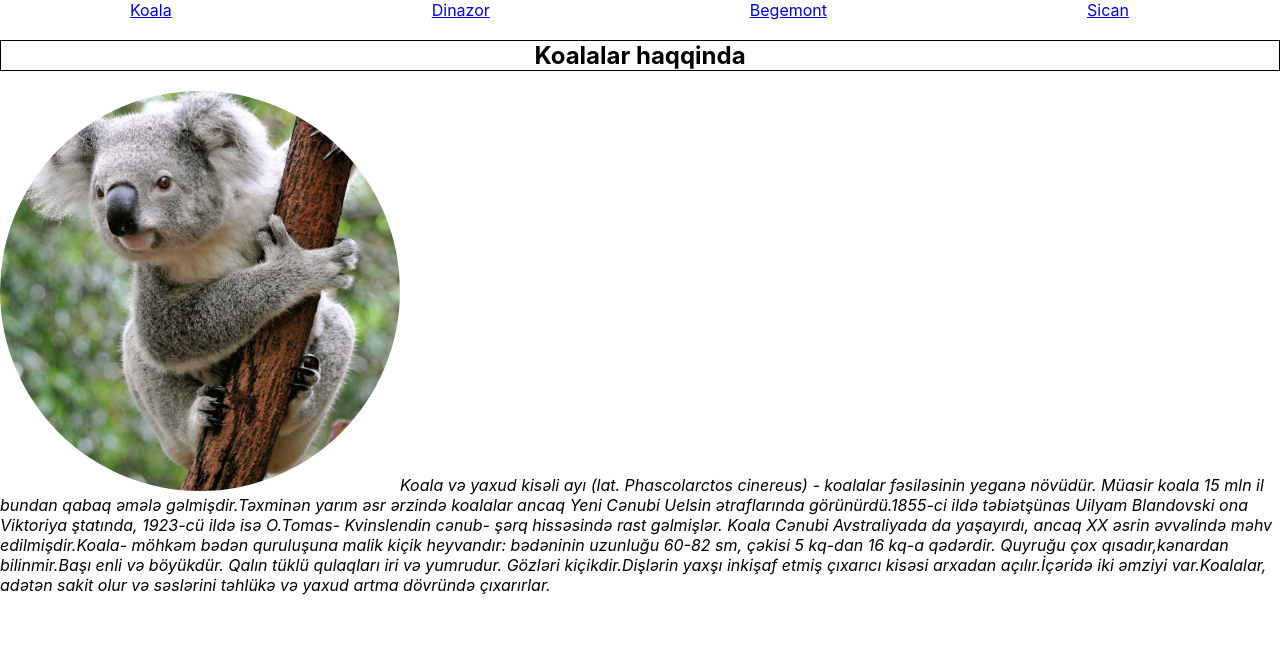
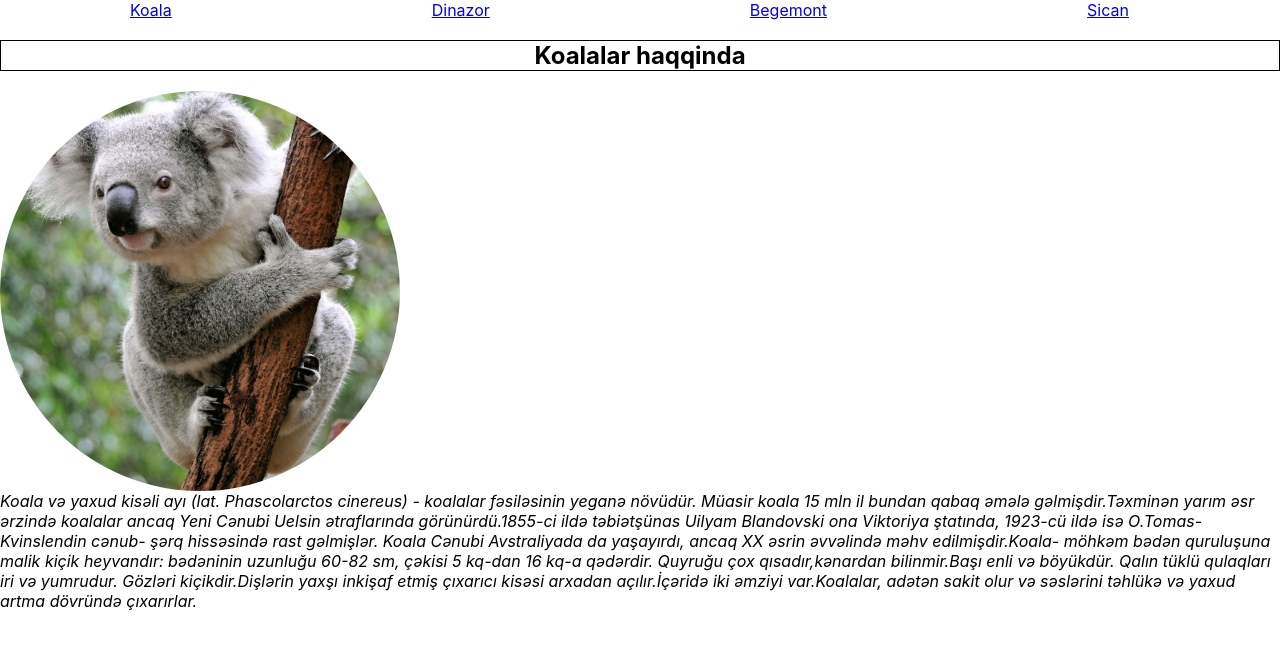
Before and after one commit to abbbsovaaa/React-first, a React (Create React App) app in the folder react/react task 1/: page / in a window 1280 px wide. Shown: the top 648 px of the page. Built offline with nearby package versions, Linux system fonts and the light colour scheme.

Commit message:
add change

```diff
--- a/react/react task 1/src/components/pages/Koala.jsx
+++ b/react/react task 1/src/components/pages/Koala.jsx
@@ -1,24 +1,33 @@
 const Koala = () => {
-return(
-     <>
-     < h2 style={{
-               display:"flex",
-               justifyContent:'space-around',
-               border:'1px solid'
+    return (
+        <>
+            < h2 style={{
+                display: "flex",
+                justifyContent: 'space-around',
+                border: '1px solid'
 
             }}>Koalalar haqqinda</h2>
             <div>
                 <img style={{
-                      objectFit:"cover",
-                    width:400,
-                    height:400,
-                    borderRadius:300
+                    display: "flex",
+                    flexDirection: "row",
+                    flexWrap: "nowrap",
+                    justifyContent: "flex-start",
+                    objectFit: "cover",
+                    width: 400,
+                    height: 400,
+                    borderRadius: 300
                 }}
-                src="/koala.png" alt="" /><i>Koala və yaxud kisəli ayı (lat. Phascolarctos cinereus) - koalalar fəsiləsinin yeganə növüdür. Müasir koala 15 mln il bundan qabaq əmələ gəlmişdir.Təxminən yarım əsr ərzində koalalar ancaq  Yeni Cənubi Uelsin ətraflarında görünürdü.1855-ci ildə təbiətşünas Uilyam  Blandovski ona Viktoriya ştatında, 1923-cü ildə isə O.Tomas- Kvinslendin cənub- şərq hissəsində rast gəlmişlər. Koala Cənubi Avstraliyada da yaşayırdı, ancaq XX əsrin əvvəlində məhv edilmişdir.Koala- möhkəm bədən quruluşuna malik kiçik heyvandır: bədəninin uzunluğu 60-82 sm, çəkisi 5 kq-dan  16 kq-a qədərdir. Quyruğu  çox qısadır,kənardan bilinmir.Başı enli və böyükdür. Qalın tüklü qulaqları iri və yumrudur. Gözləri kiçikdir.Dişlərin yaxşı inkişaf etmiş çıxarıcı kisəsi arxadan açılır.İçəridə iki əmziyi var.Koalalar, adətən sakit olur və səslərini təhlükə və yaxud artma dövründə çıxarırlar.</i>
+                    src="/koala.png" alt="" /><i style={{
+                        display: "flex",
+                        flexDirection: "row",
+                        flexWrap: "nowrap",
+                        justifyContent: "flex-end",
+                }}>Koala və yaxud kisəli ayı (lat. Phascolarctos cinereus) - koalalar fəsiləsinin yeganə növüdür. Müasir koala 15 mln il bundan qabaq əmələ gəlmişdir.Təxminən yarım əsr ərzində koalalar ancaq  Yeni Cənubi Uelsin ətraflarında görünürdü.1855-ci ildə təbiətşünas Uilyam  Blandovski ona Viktoriya ştatında, 1923-cü ildə isə O.Tomas- Kvinslendin cənub- şərq hissəsində rast gəlmişlər. Koala Cənubi Avstraliyada da yaşayırdı, ancaq XX əsrin əvvəlində məhv edilmişdir.Koala- möhkəm bədən quruluşuna malik kiçik heyvandır: bədəninin uzunluğu 60-82 sm, çəkisi 5 kq-dan  16 kq-a qədərdir. Quyruğu  çox qısadır,kənardan bilinmir.Başı enli və böyükdür. Qalın tüklü qulaqları iri və yumrudur. Gözləri kiçikdir.Dişlərin yaxşı inkişaf etmiş çıxarıcı kisəsi arxadan açılır.İçəridə iki əmziyi var.Koalalar, adətən sakit olur və səslərini təhlükə və yaxud artma dövründə çıxarırlar.</i>
 
             </div>
-            </>
+        </>
 
-)
+    )
 }
 export default Koala;
--- a/react/react task 1/src/components/pages/Sican.jsx
+++ b/react/react task 1/src/components/pages/Sican.jsx
@@ -1,7 +1,6 @@
 const Sican = () => {
     return (
         <>
-
             < h2 style={{
                 display: "flex",
                 justifyContent: 'space-around',
@@ -10,12 +9,19 @@ const Sican = () => {
             <div>
                 <img style={{
                     display: "flex",
-                    justifyContent: "left",
+                    flexDirection: "row",
+                    flexWrap: "nowrap",
+                    justifyContent: "flex-start",
                     objectFit: "cover",
                     width: 300,
                     height: 300,
                     borderRadius: 300
-                }} src="/sican.jpeg" alt="" /> <i>Siçan qidalanmaq üçüx xüsusi şərtlər seçmir. Onlar qoz-fındıq, bütün meyvə-tərəvəz növlərini yeyirlər. Maraqlıdır ki, siçanların görmə qabiliyyəti zəifdir və bu çatışmazlığı onların kəskin iybilmə və eşitmə qabiliyyətləri kompensasiya edir.
+                }} src="/sican.jpeg" alt="" /> <i style={{
+                    display: "flex",
+                    flexDirection: "row",
+                    flexWrap: "nowrap",
+                    justifyContent: "flex-start",
+                }}>Siçan qidalanmaq üçüx xüsusi şərtlər seçmir. Onlar qoz-fındıq, bütün meyvə-tərəvəz növlərini yeyirlər. Maraqlıdır ki, siçanların görmə qabiliyyəti zəifdir və bu çatışmazlığı onların kəskin iybilmə və eşitmə qabiliyyətləri kompensasiya edir.
                     Siçanlarla bağlı mənfi rəy təkcə onların görünüşü ilə deyil, həm də onların vəba və s. yoluxucu xəstəliklərin daşıyıcısı olması ilə bağlıdır. Belə ki, 1337-ci ildə məhz siçanlar Avropada “qara ölüm” adını almış vəba epidemiyasını yaymışdılar. Bir neçə il ərzində Avropa əhalisinin 3/1 hissəsi (20-25 milyon insan) bu xəstəliyin qurbanı olmuşdu. Həmin vaxtdan siçanlara həm də ölüm mənbəyi kimi də baxırdılar.
                     Siçovul kimi oxşar gəmiricidən siçanlar öz ölçüləri ilə seçilir. Siçanların ölçüsü maksimum 15-20 sm-a çatır. Bundan başqa, siçanlar daha kiçik qabaritlərə malik olduğu üçün siçovullar qədər əzələ kütləsinə və gücə malik deyillər.</i>
             </div>
```
